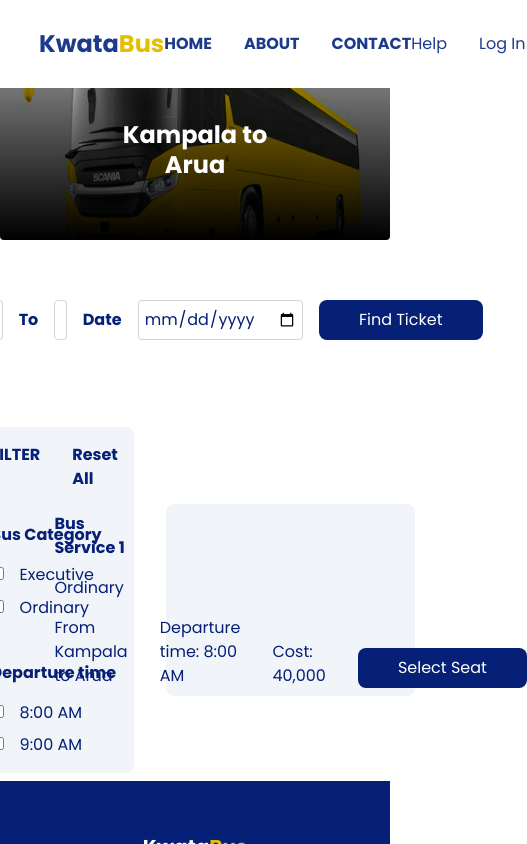
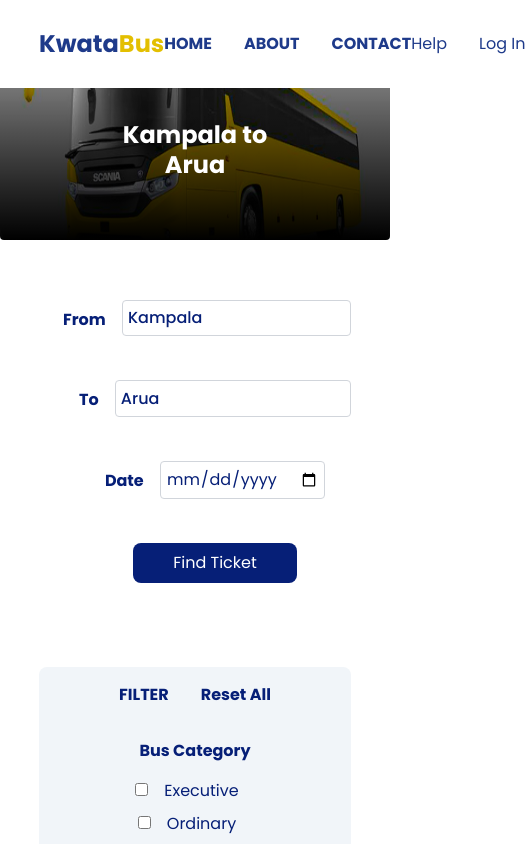
Before and after one commit to Patrickodida/KwataBus-App, a React (Vite) app: page /Booking in a window 390 px wide. Shown: the top 844 px of the page, 527 px wide, since content can reach past the window. Built offline with nearby package versions, Linux system fonts and the light colour scheme.

Commit message:
Modify the booking page to make it responsive

```diff
--- a/src/components/BusService.jsx
+++ b/src/components/BusService.jsx
@@ -3,18 +3,18 @@ import { Link } from "react-router-dom";
 
 function BusService(){
     return (
-        <div className="m-auto w-[80%] text-[#061f77] ">
-            <section className="flex justify-center bg-slate-100 p-2 rounded-lg">
+        <div className="m-auto w-[80%] text-[#061f77] mb-20 ">
+            <section className="md:flex md:justify-center flex-col md:flex-row bg-slate-100 p-4 rounded-lg text-center">
                 <div>
                     <h1 className="mb-4 font-bold">Bus Service 1</h1>
                     <h2 className="mb-4">Ordinary</h2>
-                    <p>From Kampala to Arua</p>
+                    <p className="mb-4">From Kampala to Arua</p>
                 </div>
 
-                <div className="flex items-end">
-                    <p className="ml-8">Departure time: 8:00 AM</p>
-                    <p className="ml-8"> Cost: 40,000</p>
-                    <Link className="ml-8 bg-[#061f77] rounded-lg text-white py-2 px-10 text-center" style={{ whiteSpace: "nowrap" }}>Select Seat</Link>
+                <div className="md:flex md:justify-center flex-col md:flex-row md:items-end">
+                    <p className="md:ml-8 mb-4">Departure time: 8:00 AM</p>
+                    <p className="md:ml-8 mb-8"> Cost: 40,000</p>
+                    <Link className="ml-8 bg-[#061f77] rounded-lg text-white py-2 px-10 text-center flex justify-center" style={{ whiteSpace: "nowrap" }}>Select Seat</Link>
                 </div>
             </section>
         </div>
--- a/src/pages/Booking.jsx
+++ b/src/pages/Booking.jsx
@@ -14,33 +14,39 @@ function Booking() {
         <section className="BookingArea-section">
         <div className="">
           <form className=" form-center bg-white rounded-lg">
-            <div className="form-row sm:w-full">
-              <label className="text-[#061f77] font-bold"id="firstLabel">From</label>
+            <div className="form-row flex flex-col md:flex-row gap-5 items-center justify-center w-full ">
+              <div className="from flex">
+                <label className="text-[#061f77] font-bold"id="firstLabel">From</label>
               <input
                 type="text"
                 placeholder="Kampala"
-                className="mb-[24px] text-[#061f77] rounded w-[100%] p-[0.325em] border border-gray-300 text-[#061f77] focus:outline-none"
+                className="mb-[24px] text-[#061f77] rounded w-[100%] p-[0.325em] border border-gray-300 text-[#061f77] focus:outline-none "
               />
-              <label className="text-[#061f77] font-bold">To</label>
+              </div>
+              <div className="to flex">
+                <label className="text-[#061f77] font-bold">To</label>
               <input
                 type="text"
                 placeholder="Arua"
                 className="mb-[24px] text-[#061f77] rounded w-[100%] p-[0.325em] border border-gray-300 text-[#061f77] focus:outline-none"
               />
-
-              <label className="text-[#061f77] font-bold">Date</label>
+              </div>
+              <div className="date flex">
+                <label className="text-[#061f77] font-bold">Date</label>
               <input type="date" className="mb-[24px] text-[#061f77] rounded w-[100%] p-[0.325em] border border-gray-300 text-[#061f77] focus:outline-none" />
+              </div>
+              <div className="ticket flex">
                 <Link className="ml-4 mb-[24px] bg-[#061f77] rounded-lg text-white py-2 px-10 text-center" style={{ whiteSpace: "nowrap" }}>Find Ticket</Link>
-
+              </div>
 
             </div>
           </form>
         </div>
 
       </section>
-      <div className="flex justify-center" >
-      <section className="bg-slate-100 text-[#061f77] rounded-lg p-4 mr-8">
-        <div className="flex mb-8">
+      <div className="md:flex md:justify-center items-start flex-col md:flex-row md:items-end" >
+      <section className="bg-slate-100 text-[#061f77] rounded-lg p-4 md:mr-8 md:mb-20 mt-60 mb-10 text-center w-20% md:mt-5">
+        <div className="flex mb-8 justify-center">
           <div className="font-bold"><h1>FILTER</h1></div>
           <div className="pl-8 font-bold"><h2>Reset All</h2></div>
         </div>
@@ -66,7 +72,7 @@ function Booking() {
 
       </section>
 
-    <BusService className="flex items-end" />
+    <BusService className="flex justify-center " />
       </div>
       </div>
       <Footer />
```
